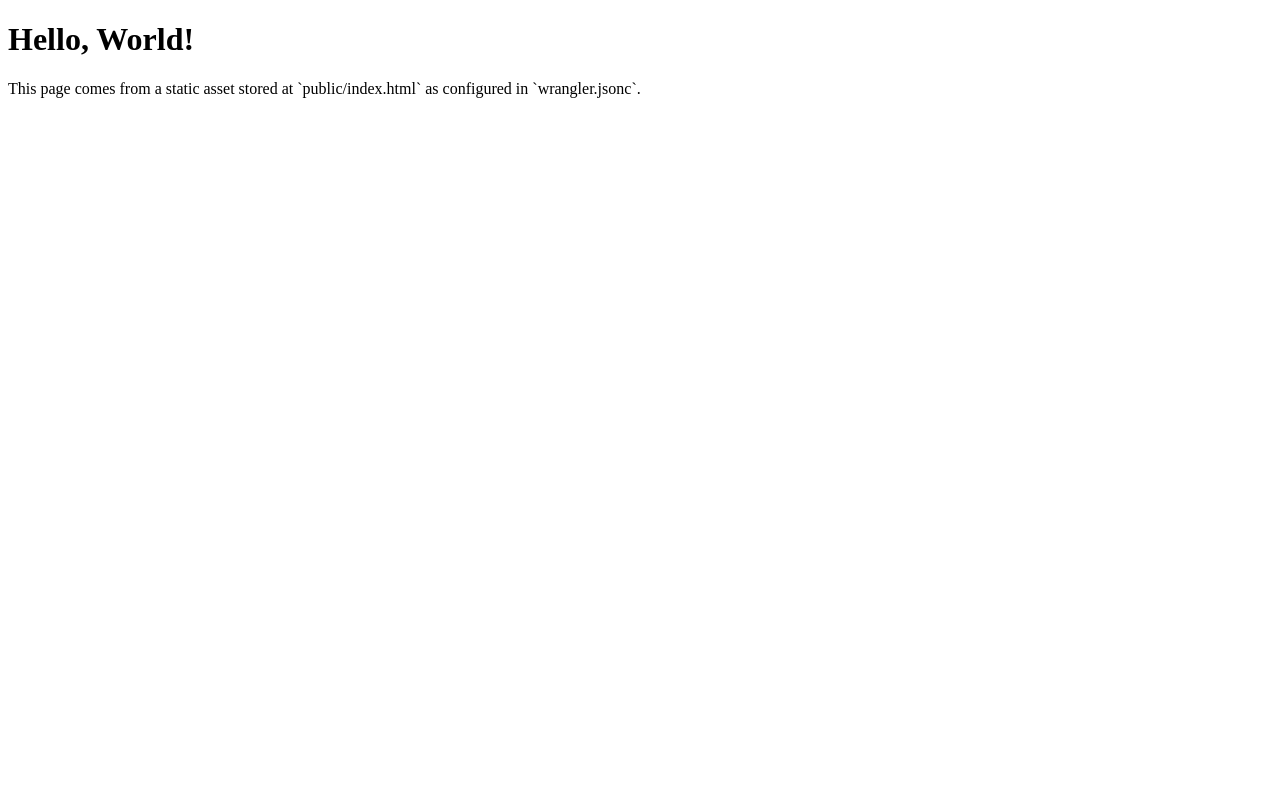
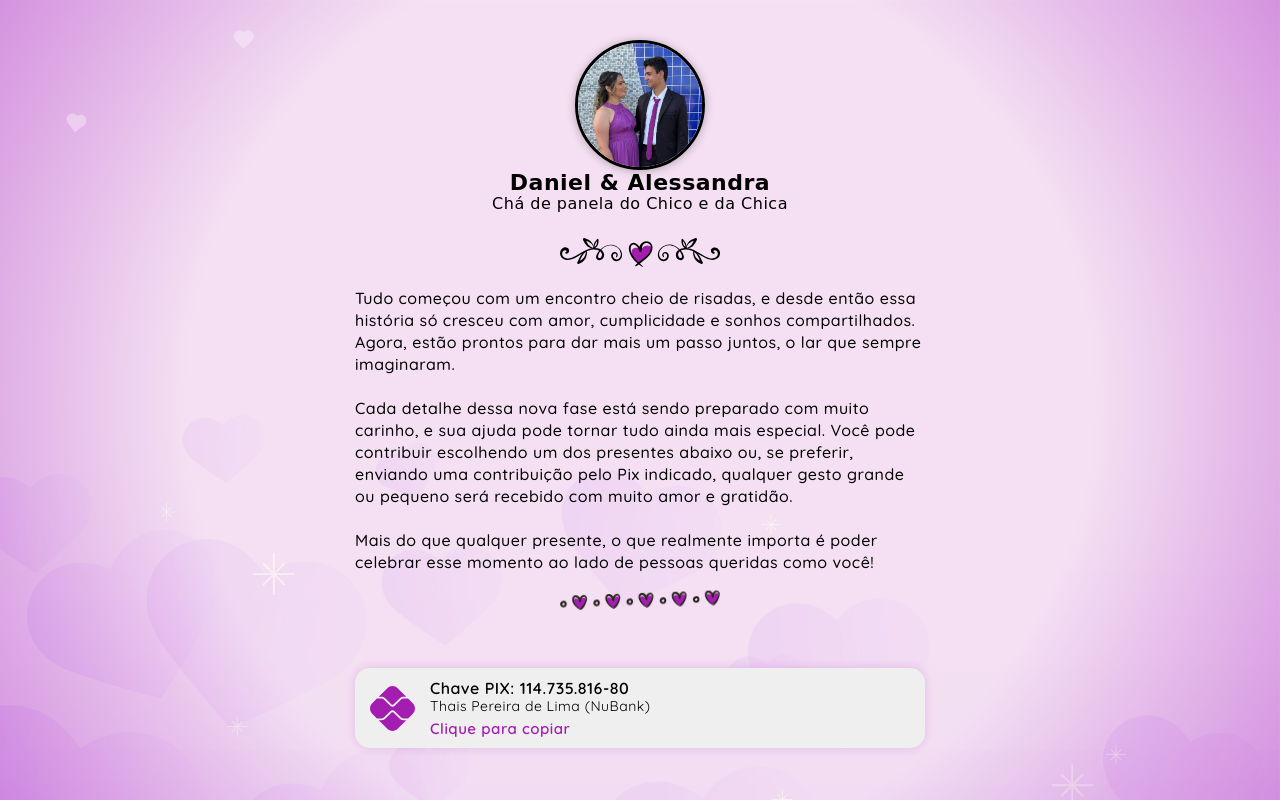
Before and after one commit to jaovitubr/chico-chica, a website: page public/index.html in a window 1280 px wide. Drawn offline with Linux system fonts and the light colour scheme; a web font is replaced by a local one.

Commit message:
first commit

```diff
--- a/package.json
+++ b/package.json
@@ -3,8 +3,8 @@
 	"version": "0.0.0",
 	"private": true,
 	"scripts": {
-		"deploy": "wrangler deploy",
-		"dev": "wrangler dev",
+		"deploy": "wrangler pages deploy",
+		"dev": "wrangler pages dev",
 		"start": "wrangler dev"
 	},
 	"devDependencies": {
--- a/public/index.html
+++ b/public/index.html
@@ -1,12 +1,53 @@
-<!doctype html>
-<html lang="en">
-	<head>
-		<meta charset="UTF-8" />
-		<meta name="viewport" content="width=device-width, initial-scale=1.0" />
-		<title>Hello, World!</title>
-	</head>
-	<body>
-		<h1 id="heading">Hello, World!</h1>
-		<p>This page comes from a static asset stored at `public/index.html` as configured in `wrangler.jsonc`.</p>
-	</body>
+<!DOCTYPE html>
+<html lang="pt-BR">
+
+<head>
+    <meta charset="UTF-8">
+    <meta name="viewport" content="width=device-width, initial-scale=1.0, user-scalable=0">
+    <title>Daniel & Alessandra</title>
+    <link rel="stylesheet" href="styles/main.css">
+    <link rel="icon" type="image/x-icon" href="favicon.ico">
+    <meta name="robots" content="noindex, nofollow, noarchive">
+    <meta name="viewport" content="width=device-width, initial-scale=1, maximum-scale=1, user-scalable=no" />
+</head>
+
+<body>
+    <div class="hearts">
+        <div></div>
+        <div></div>
+        <div></div>
+        <div></div>
+        <div></div>
+        <div></div>
+        <div></div>
+        <div></div>
+        <div></div>
+        <div></div>
+    </div>
+    <img id="profile" src="images/profile-picture.jpg" />
+    <h1>Daniel & Alessandra</h1>
+    <h2>Chá de panela do Chico e da Chica</h2>
+    <img class="decoration-profile" src="images/decoration1.svg" />
+    <p class="summary">
+        Tudo começou com um encontro cheio de risadas, e desde então essa história só cresceu com amor, cumplicidade e
+        sonhos compartilhados. Agora, estão prontos para dar mais um passo juntos, o lar que sempre imaginaram.
+        <br /><br />
+        Cada detalhe dessa nova fase está sendo preparado com muito carinho, e sua ajuda pode tornar tudo ainda mais
+        especial. Você pode contribuir escolhendo um dos presentes abaixo ou, se preferir, enviando uma contribuição
+        pelo Pix indicado, qualquer gesto grande ou pequeno será recebido com muito amor e gratidão.
+        <br /><br />
+        Mais do que qualquer presente, o que realmente importa é poder celebrar esse momento ao lado de pessoas
+        queridas como você!
+    </p>
+    <img class="decoration-footer" src="images/decoration2.svg" />
+    <button class="pix">
+        <img src="images/pix.svg" />
+        <div class="infos">
+            <span class="code">Chave PIX: 114.735.816-80</span>
+            <span class="name">Thais Pereira de Lima (NuBank)</span>
+            <span class="copy">Clique para copiar</span>
+        </div>
+    </button>
+</body>
+
 </html>
--- /dev/null
+++ b/public/styles/main.css
@@ -0,0 +1,269 @@
+@import url('https://fonts.googleapis.com/css2?family=Playwrite+IN&display=swap');
+@import url('https://fonts.googleapis.com/css2?family=Google+Sans+Code:ital,wght@0,300..800;1,300..800&family=Quicksand:wght@300..700&display=swap');
+
+* {
+  margin: 0;
+  padding: 0;
+  box-sizing: border-box;
+  font-family: "Quicksand", sans-serif;
+  letter-spacing: 0.5px;
+}
+
+body {
+  background-color: #F2DFE2;
+  display: flex;
+  align-items: center;
+  flex-direction: column;
+  min-height: 100dvh;
+  padding: 40px;
+  overflow: hidden;
+  overflow-y: auto;
+  position: relative;
+  color: black;
+  -webkit-text-size-adjust: 100%;
+  -webkit-tap-highlight-color: transparent;
+  user-select: none;
+  max-width: 650px;
+  margin: 0 auto;
+}
+
+img {
+  pointer-events: none;
+}
+
+body::before {
+  content: "";
+  display: block;
+  background-color: #F2DFE2;
+  background-image: radial-gradient(circle, #F2DFE2 60% 60%, #a31db1 100%);
+  position: fixed;
+  inset: 0;
+  z-index: -1;
+}
+
+@keyframes rainbow {
+  0% {
+    background-position: 0% 82%
+  }
+
+  50% {
+    background-position: 100% 19%
+  }
+
+  100% {
+    background-position: 0% 82%
+  }
+}
+
+body::after {
+  content: "";
+  display: block;
+  background-image: url(../images/bg1.jpg);
+  background-size: cover;
+  position: fixed;
+  inset: 0;
+  opacity: 0.6;
+  z-index: -1;
+}
+
+#profile {
+  width: 130px;
+  height: 130px;
+  object-fit: cover;
+  border-radius: 50%;
+  border: 3px solid #000000;
+  box-shadow: 0 1px 10px #00000047;
+}
+
+.decoration-profile {
+  width: 160px;
+}
+
+h1 {
+  font-size: 22px;
+  font-weight: 600;
+  font-family: "Playwrite IN", cursive;
+}
+
+h2 {
+  font-size: 16px;
+  line-height: 18px;
+  font-weight: 400;
+  margin-bottom: 25px;
+  font-family: "Playwrite IN", cursive;
+}
+
+p.summary {
+  font-size: 16px;
+  font-weight: 500;
+  line-height: 22px;
+  margin: 20px 0;
+}
+
+button.pix {
+  display: flex;
+  align-items: center;
+  border-radius: 15px;
+  border: none;
+  padding: 10px 15px;
+  margin-top: 60px;
+  width: 100%;
+  gap: 15px;
+  cursor: pointer;
+  box-shadow: 0 0 10px #a31db12e;
+  outline: 3px solid transparent;
+  transition: outline 0.3s ease;
+}
+
+button.pix:focus,
+button.pix:hover {
+  outline-color: #a31db1;
+}
+
+button.pix>img {
+  width: 45px;
+  height: 45px;
+}
+
+button.pix>.infos {
+  display: flex;
+  flex-direction: column;
+  flex: 1;
+  text-align: start;
+}
+
+button.pix>.infos>.code {
+  font-size: 16px;
+  font-weight: 600;
+}
+
+button.pix>.infos>.name {
+  font-size: 14px;
+  line-height: 16px;
+}
+
+button.pix>.infos>.copy {
+  font-size: 15px;
+  font-weight: 600;
+  color: #a31db1;
+  margin-top: 5px;
+}
+
+.decoration-footer {
+  width: 160px;
+  transform: rotate(-2deg);
+}
+
+body>.hearts {
+  position: fixed;
+  inset: 0;
+  pointer-events: none;
+  opacity: 0.6;
+}
+
+body>.hearts>div {
+  position: absolute;
+  top: -100%;
+  width: var(--size);
+  height: var(--size);
+  left: var(--left);
+  background-color: #ffffff;
+  opacity: 0.6;
+  animation: heart-animation 15s ease-in infinite;
+  animation-delay: var(--delay);
+}
+
+@keyframes heart-animation {
+  from {
+    top: -30px;
+    transform: rotate(-45deg) scale(0.4);
+  }
+
+  to {
+    top: 110vh;
+  }
+}
+
+body>.hearts>div:before {
+  position: absolute;
+  top: -50%;
+  left: 0;
+  display: block;
+  content: "";
+  width: 100%;
+  height: 100%;
+  background: inherit;
+  border-radius: 100%;
+}
+
+body>.hearts>div:after {
+  position: absolute;
+  top: 0;
+  right: -50%;
+  display: block;
+  content: "";
+  width: 100%;
+  height: 100%;
+  background: inherit;
+  border-radius: 100%;
+}
+
+body>.hearts>div:nth-child(1) {
+  --size: 24px;
+  --left: 5%;
+  --delay: 0s;
+}
+
+body>.hearts>div:nth-child(2) {
+  --size: 27px;
+  --left: 18%;
+  --delay: 2s;
+}
+
+body>.hearts>div:nth-child(3) {
+  --size: 18px;
+  --left: 30%;
+  --delay: 10.6s;
+}
+
+body>.hearts>div:nth-child(4) {
+  --size: 30px;
+  --left: 43%;
+  --delay: 5.1s;
+}
+
+body>.hearts>div:nth-child(5) {
+  --size: 28px;
+  --left: 56%;
+  --delay: 6.4s;
+}
+
+body>.hearts>div:nth-child(6) {
+  --size: 23px;
+  --left: 64%;
+  --delay: 8.5s;
+}
+
+body>.hearts>div:nth-child(7) {
+  --size: 19px;
+  --left: 73%;
+  --delay: 6.2s;
+}
+
+body>.hearts>div:nth-child(8) {
+  --size: 20px;
+  --left: 81%;
+  --delay: 12s;
+}
+
+body>.hearts>div:nth-child(9) {
+  --size: 16px;
+  --left: 90%;
+  --delay: 7.5s;
+}
+
+body>.hearts>div:nth-child(10) {
+  --size: 26px;
+  --left: 24%;
+  --delay: 8.7s;
+}
```
Also changed, not shown: public/favicon.ico (added), public/images/bg1.jpg (added), public/images/decoration1.svg (added), public/images/decoration2.svg (added), public/images/pix.svg (added), public/images/profile-picture.jpg (added), public/scripts/main.js (added), 1 other file.
